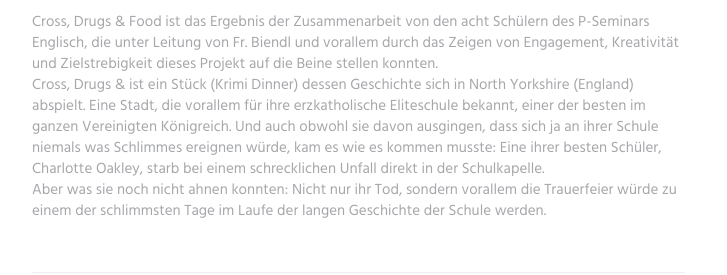
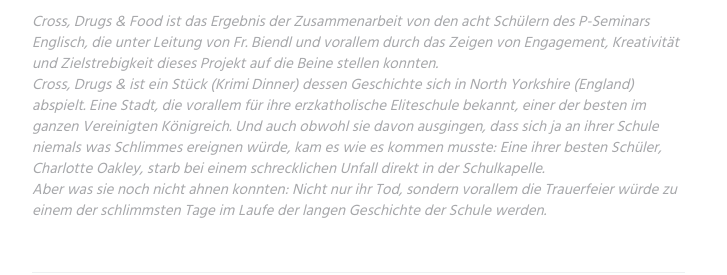
Before and after one commit to neonpinku/crossdrugsnfood, a plain HTML site: page index.html in a window 1280 px wide. Shown: the part 879-1154 px from the top of the page, 38-765 px from the left. Drawn offline with Linux system fonts and the light colour scheme.

Commit message:
germanabouttext-i

```diff
--- a/index.html
+++ b/index.html
@@ -115,9 +115,9 @@
                                     <p>Cross, Drugs &amp; Food is the result of the collective effort, creativity and dedication of the eight students that are part of the practical seminar led by Ms. Biendl. <br>
                                          Cross, Drugs &amp; Food is a play (crime dinner) which story's located in North Yorkshire, England. A City mostly known for their Christian elite school, one of the best schools in the entire United Kingdom. Surely, something bad would never happen at a place like this. At least, that's what theys thought. But in the end, the inevitable happened: One of their best students, Charlotte Oakley, died in a horrible accident right in the school's chapel. <br>
                                          But what they didn't know: Not only her death, but especially her memorial ceremony was gonna on of the darkest days in the history of the school.</p>
-                                    <p>Cross, Drugs &amp; Food ist das Ergebnis der Zusammenarbeit von den acht Schülern des P-Seminars Englisch, die unter Leitung von Fr. Biendl und vorallem durch das Zeigen von Engagement, Kreativität und Zielstrebigkeit dieses Projekt auf die Beine stellen konnten. <br>
+                                    <p><i>Cross, Drugs &amp; Food ist das Ergebnis der Zusammenarbeit von den acht Schülern des P-Seminars Englisch, die unter Leitung von Fr. Biendl und vorallem durch das Zeigen von Engagement, Kreativität und Zielstrebigkeit dieses Projekt auf die Beine stellen konnten. <br>
                                     Cross, Drugs &amp; ist ein Stück (Krimi Dinner) dessen Geschichte sich in North Yorkshire (England) abspielt. Eine Stadt, die vorallem für ihre erzkatholische Eliteschule bekannt, einer der besten im ganzen Vereinigten Königreich. Und auch obwohl sie davon ausgingen, dass sich ja an ihrer Schule niemals was Schlimmes ereignen würde, kam es wie es kommen musste: Eine ihrer besten Schüler, Charlotte Oakley, starb bei einem schrecklichen Unfall direkt in der Schulkapelle.<br>
-                                    Aber was sie noch nicht ahnen konnten: Nicht nur ihr Tod, sondern vorallem die Trauerfeier würde zu einem der schlimmsten Tage im Laufe der langen Geschichte der Schule werden.</p>
+                                    Aber was sie noch nicht ahnen konnten: Nicht nur ihr Tod, sondern vorallem die Trauerfeier würde zu einem der schlimmsten Tage im Laufe der langen Geschichte der Schule werden.</i></p>
                                 </div>
                             </div>
                         </div>
```
